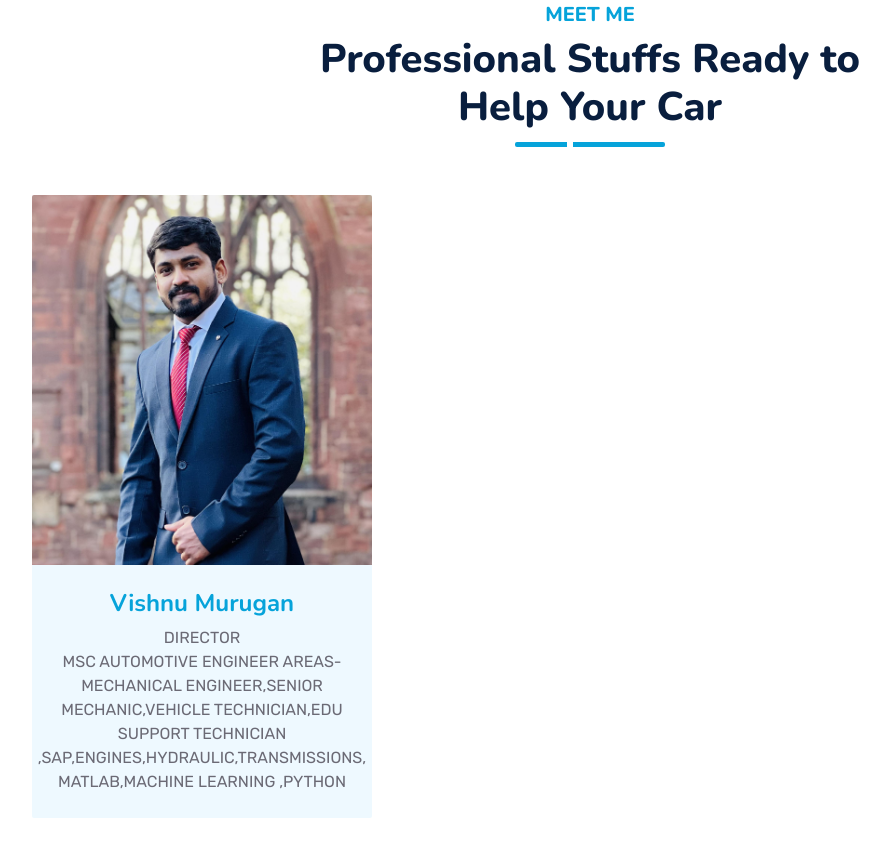
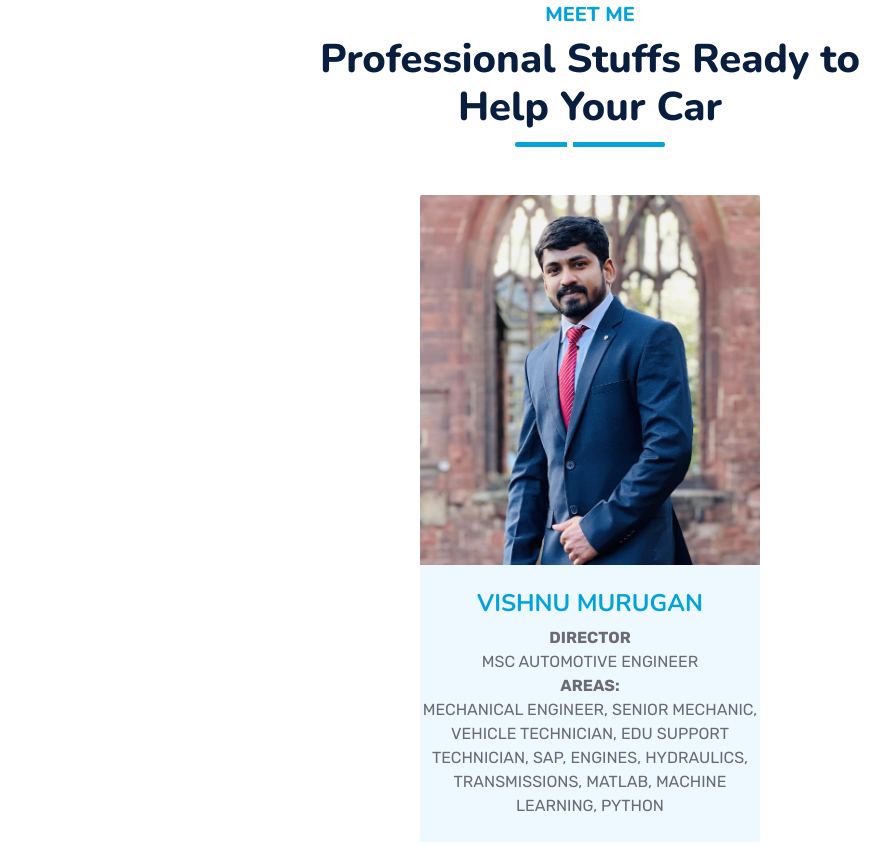
Before and after one commit to lekshmimotorsltd/lekshmimotorsltd.github.io, a plain HTML site: page about.html in a window 1280 px wide. Shown: the part 1519-2364 px from the top of the page, without its empty margins (50-940 px from the left). Drawn offline with nearby package versions, Linux system fonts and the light colour scheme.

Commit message:
Content Correction and Image aligned to centre

```diff
--- a/about.html
+++ b/about.html
@@ -3,7 +3,7 @@
 
 <head>
     <meta charset="utf-8">
-    <title>LEKSHMI MOTORS - LEKSHMI MOTORS </title>
+    <title>LEKSHMI MOTORS - About </title>
     <meta content="width=device-width, initial-scale=1.0" name="viewport">
     <meta content="The Best Motor Repair Solution With The Help of Artificial Intelligence" name="keywords">
     <meta content="Our company specializes in expert motor repair and servicing, delivering high-quality solutions for all your vehicle needs. From mechanical repairs to diagnostics, we offer a full range of services backed by professional staff and cutting-edge technology. With a commitment to customer satisfaction and 24/7 support, we ensure that your vehicle runs smoothly and safely, every time." name="description">
@@ -167,8 +167,7 @@
                 <h5 class="fw-bold text-primary text-uppercase">Meet Me</h5>
                 <h1 class="mb-0">Professional Stuffs Ready to Help Your Car</h1>
             </div>
-            <div class="row g-5">
-
+            <div class="row d-flex justify-content-center align-items-center g-5">
                 <div class="col-lg-4 wow slideInUp" data-wow-delay="0.6s">
                     <div class="team-item bg-light rounded overflow-hidden">
                         <div class="team-img position-relative overflow-hidden">
@@ -181,23 +180,19 @@
                             </div>
                         </div>
                         <div class="text-center py-4">
-                            <h4 class="text-primary">Vishnu Murugan</h4>
-                            <p class="text-uppercase m-0">Director</p>
-                            <p class="text-uppercase m-0">MSc Automotive Engineer Areas- Mechanical Engineer,senior mechanic,Vehicle technician,EDU Support Technician ,SAP,Engines,Hydraulic,transmissions, Matlab,Machine Learning ,Python</p>
-
+                            <h4 class="text-primary">VISHNU MURUGAN</h4>
+                            <p class="text-uppercase m-0 fw-bold">Director</p>
+                            <p class="text-uppercase m-0">MSc Automotive Engineer </p>
+                            <p class="text-uppercase m-0 fw-bold">Areas: </p>
+                            <p class="text-uppercase m-0">Mechanical Engineer, Senior mechanic, Vehicle technician, EDU Support Technician, SAP, Engines, Hydraulics, transmissions, Matlab, Machine Learning, Python</p>
                         </div>
                     </div>
                 </div>
-
             </div>
         </div>
     </div>
+
     <!-- Team End -->
-
-
-    <!-- Vendor Start -->
-
-    <!-- Vendor End -->
 
 
     <!-- Footer Start -->
```
Also changed, not shown: contact.html (+1 -1 lines), index.html (+6 -12 lines), quote.html (+1 -1 lines), service.html (+1 -1 lines).
